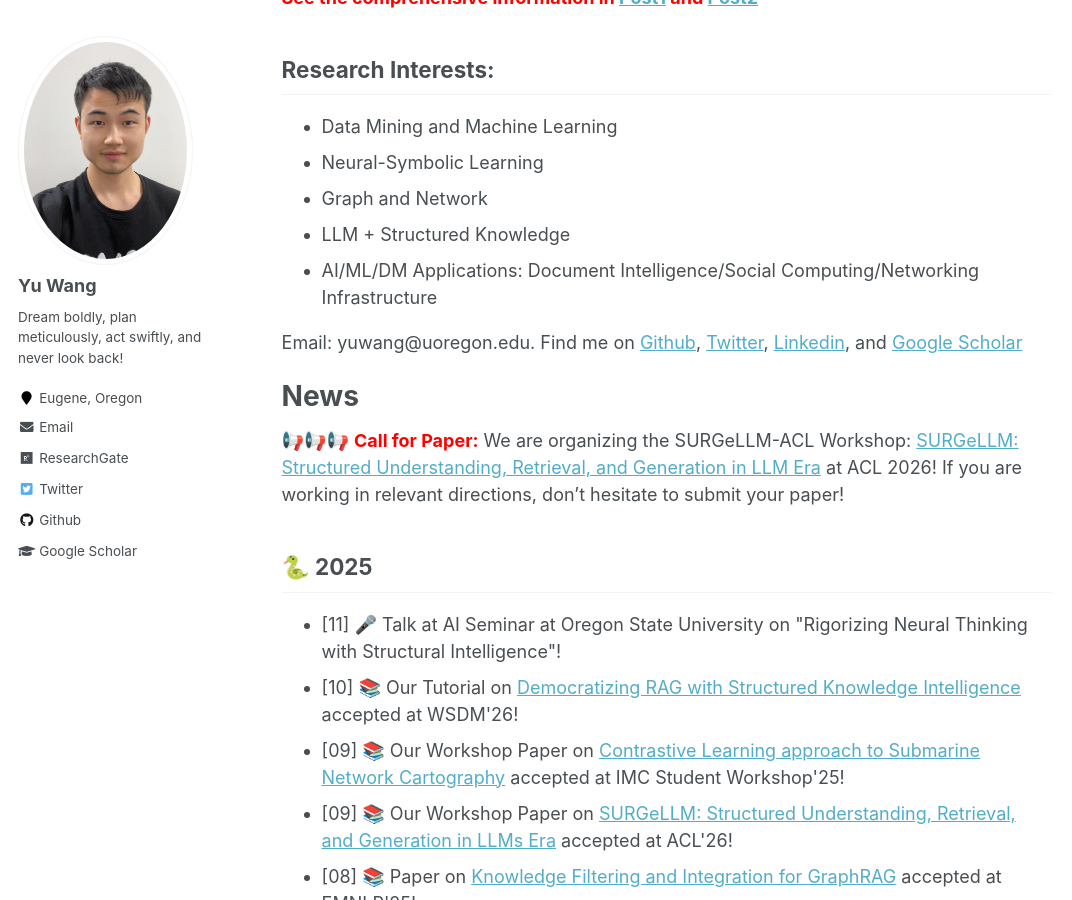
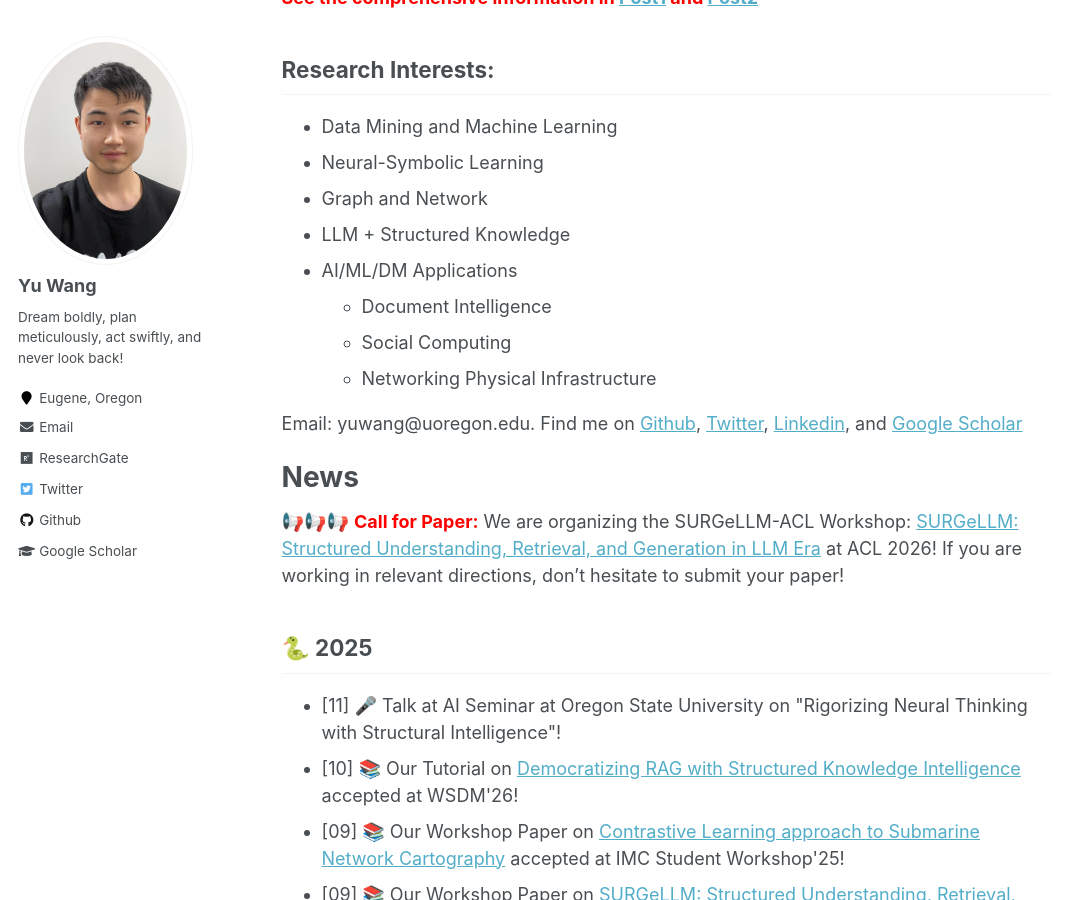
Before and after one commit to yuwang0103/yuwang0103.github.io, a Jekyll site: the page built from _pages/about.md, in a window 1280 px wide and 900 px high, scrolled down 412 px. Shown: the whole window, without its empty margins (0-1072 px from the left). Built offline with Jekyll 4.4.1, drawn with Linux system fonts in a browser that asks for light colours.

Commit message:
Update about.md

```diff
--- a/_pages/about.md
+++ b/_pages/about.md
@@ -21,7 +21,10 @@ Research Interests:
 - Neural-Symbolic Learning
 - Graph and Network
 - LLM + Structured Knowledge
-- AI/ML/DM Applications: Document Intelligence/Social Computing/Networking Infrastructure
+- AI/ML/DM Applications
+  - Document Intelligence
+  - Social Computing
+  - Networking Physical Infrastructure
 
 Email: yuwang@uoregon.edu. Find me on [Github](https://github.com/yuwvandy), [Twitter](https://twitter.com/yuwang0103), [Linkedin](https://www.linkedin.com/in/yu-wang-63359a196/), and [Google Scholar](https://scholar.google.com/citations?user=XPCmiz4AAAAJ&hl=en)
 
```
